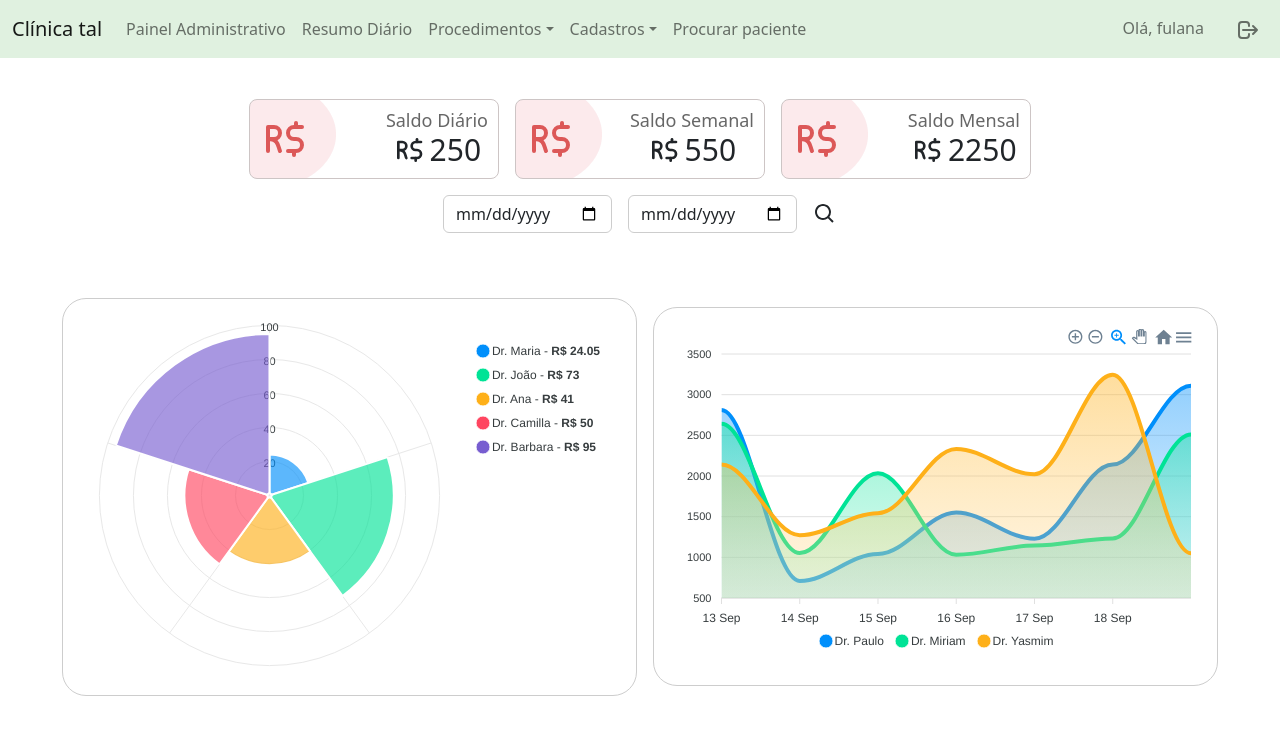
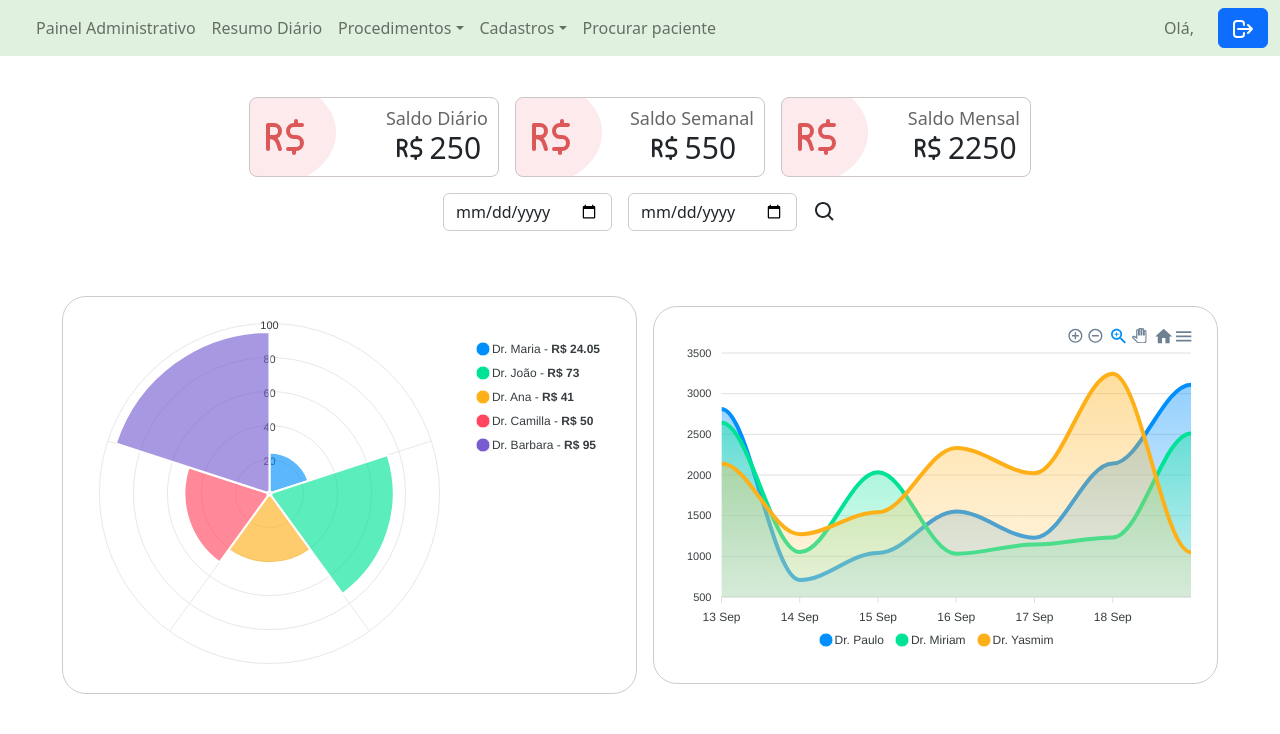
Before and after one commit to camillaalves12/clinicas, a React (Vite) app: page /initial in a window 1280 px wide. Shown: the top 734 px of the page. Built offline with nearby package versions, Linux system fonts and the light colour scheme; sample sign-in values are in the browser's storage.

Commit message:
Melhorias na autenticacao

```diff
--- a/src/components/Header/Header.jsx
+++ b/src/components/Header/Header.jsx
@@ -1,17 +1,45 @@
+import React, { useEffect } from 'react'
 import S from './styles.module.scss'
-import { HiOutlineLogout } from 'react-icons/hi';
-import Container from 'react-bootstrap/Container';
-import Nav from 'react-bootstrap/Nav';
-import Navbar from 'react-bootstrap/Navbar';
-import { Link } from 'react-router-dom';
+import { HiOutlineLogout } from 'react-icons/hi'
+import Container from 'react-bootstrap/Container'
+import Nav from 'react-bootstrap/Nav'
+import Navbar from 'react-bootstrap/Navbar'
+import { Button } from 'react-bootstrap'
+import { Link, useNavigate } from 'react-router-dom'
 import NavDropdown from 'react-bootstrap/NavDropdown'
 
-export function Header(){
+export function Header() {
+  const getUserName = () => {
+    const userDataString = localStorage.getItem('user')
+    const userData = JSON.parse(userDataString)
+    return userData?.user?.nome
+  }
+
+  const getClinicName = () => {
+    const userDataString = localStorage.getItem('user')
+    const userData = JSON.parse(userDataString)
+    const clinicName = userData?.user?.clinica
+    return clinicName
+  }
+
+  const navigate = useNavigate()
+
+  const handleLogout = () => {
+    localStorage.removeItem('user');
+    localStorage.removeItem('token');
+    window.location.reload()
+    navigate("/")
+  }
+
   return (
     <div className={S.navBar}>
-      <Navbar style={{background:'#e0f1e0'}} expand="lg" className={S.navBarItens}>
-        <Container fluid >
-          <Navbar.Brand>Clínica tal</Navbar.Brand>
+      <Navbar
+        style={{ background: '#e0f1e0' }}
+        expand="lg"
+        className={S.navBarItens}
+      >
+        <Container fluid>
+          <Navbar.Brand>{getClinicName()}</Navbar.Brand>
           <Navbar.Toggle aria-controls="navbarScroll" />
           <Navbar.Collapse id="navbarScroll">
             <Nav
@@ -19,29 +47,45 @@ export function Header(){
               style={{ maxHeight: '100px' }}
               navbarScroll
             >
-              <Nav.Link as={Link} to='/initial'>Painel Administrativo</Nav.Link>
-              <Nav.Link as={Link} to='/procedures'>Resumo Diário</Nav.Link>
+              <Nav.Link as={Link} to="/initial">
+                Painel Administrativo
+              </Nav.Link>
+              <Nav.Link as={Link} to="/procedures">
+                Resumo Diário
+              </Nav.Link>
               <NavDropdown title="Procedimentos">
-                <NavDropdown.Item as={Link} to='/create_consult'>Criar consultas</NavDropdown.Item>
-                <NavDropdown.Item as={Link} to='/create_exam'>Criar exame</NavDropdown.Item>
-                <NavDropdown.Item as={Link} to='/scheduling_consult'>Agendamento</NavDropdown.Item>
+                <NavDropdown.Item as={Link} to="/create_consult">
+                  Criar consultas
+                </NavDropdown.Item>
+                <NavDropdown.Item as={Link} to="/create_exam">
+                  Criar exame
+                </NavDropdown.Item>
+                <NavDropdown.Item as={Link} to="/scheduling_consult">
+                  Agendamento
+                </NavDropdown.Item>
               </NavDropdown>
               <NavDropdown title="Cadastros">
-                <NavDropdown.Item  as={Link} to='/register_patient'>Cadastrar paciente</NavDropdown.Item >
-                <NavDropdown.Item as={Link} to='/register_doctor'>Cadastrar Doutor</NavDropdown.Item>
+                <NavDropdown.Item as={Link} to="/register_patient">
+                  Cadastrar paciente
+                </NavDropdown.Item>
+                <NavDropdown.Item as={Link} to="/register_doctor">
+                  Cadastrar Doutor
+                </NavDropdown.Item>
               </NavDropdown>
-              <Nav.Link as={Link} to='/search_patient'>Procurar paciente</Nav.Link>
+              <Nav.Link as={Link} to="/search_patient">
+                Procurar paciente
+              </Nav.Link>
             </Nav>
 
             <Nav className={S.logout}>
-                <Nav.Link className={S.Username}>Olá, fulana</Nav.Link>
-                <Nav.Link eventKey={2} href="#memes">
+              <Nav.Link className={S.Username}>Olá, {getUserName()}</Nav.Link>
+              <Button eventKey={2} onClick={handleLogout}>
                 <HiOutlineLogout className={S.iconLogout} />
-                </Nav.Link>
+              </Button>
             </Nav>
           </Navbar.Collapse>
         </Container>
       </Navbar>
     </div>
-    );
+  )
 }
--- a/src/routes/index.jsx
+++ b/src/routes/index.jsx
@@ -10,29 +10,63 @@ import { RegisterDoctorPage } from '../pages/RegisterDoctorPage/RegisterDoctorPa
 import { SearchPatientPage } from '../pages/SearchPatientPage/SearchPatientPage'
 import { SchedulingConsultPage } from '../pages/SchedulingConsultPage/SchedulingConsultPage'
 import { DetailsPage } from '../pages/DetailsPage/DetailsPage'
+import { PrivateRoute } from './privateRoutes'
 
 export const AppRouter = () => {
   return (
     <Router>
       <Routes>
         <Route exact path="/" element={<LoginPage />} />
+
+        <Route exact path="/initial" element={<PrivateRoute />}>
           <Route exact path="/initial" element={<InitialPage />} />
+        </Route>
+
+        <Route exact path="/create_consult" element={<PrivateRoute />}>
           <Route exact path="/create_consult" element={<CreateConsultPage />} />
+        </Route>
+
+        <Route exact path="/create_exam" element={<PrivateRoute />}>
           <Route exact path="/create_exam" element={<CreateExamPage />} />
+        </Route>
+
+        <Route exact path="/procedures" element={<PrivateRoute />}>
           <Route exact path="/procedures" element={<ProceduresPage />} />
+        </Route>
+
+        <Route exact path="/register_patient" element={<PrivateRoute />}>
           <Route
             exact
             path="/register_patient"
             element={<RegisterPatientPage />}
           />
-        <Route exact path="/register_doctor" element={<RegisterDoctorPage />} />
+        </Route>
+
+        <Route exact path="/register_doctor" element={<PrivateRoute />}>
+          <Route
+            exact
+            path="/register_doctor"
+            element={<RegisterDoctorPage />}
+          />
+        </Route>
+
+        <Route exact path="/search_patient" element={<PrivateRoute />} >
         <Route exact path="/search_patient" element={<SearchPatientPage />} />
+
+        </Route>
+
+        <Route exact path="/scheduling_consult" element={<PrivateRoute />}>
         <Route
           exact
           path="/scheduling_consult"
           element={<SchedulingConsultPage />}
         />
+        </Route>
+
+        <Route exact path="/search_patient/details" element={<PrivateRoute />}>
+
         <Route exact path="/search_patient/details" element={<DetailsPage />} />
+          </Route>
       </Routes>
     </Router>
   )
--- a/src/services/api.js
+++ b/src/services/api.js
@@ -1,5 +1,5 @@
 import axios from "axios";
 
 export const api = axios.create({
-  baseURL: "http://localhost:3030",
+  baseURL: "https://projeto-clinica-backend.onrender.com",
 })
```
Lines whose indentation alone changed are shown as unchanged.
